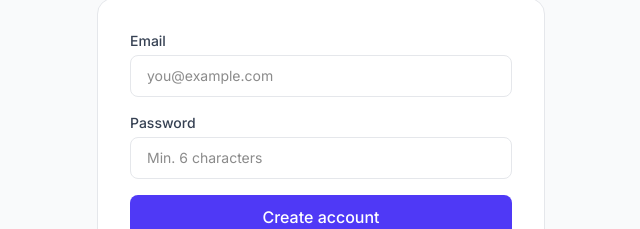
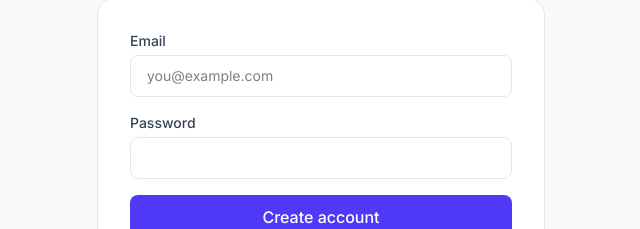
Before and after one commit to priyacha123/api-gateway-dashboard, a Next.js app: page /register in a window 1280 px wide. Shown: the part 315-544 px from the top of the page, without its empty margins (319-959 px from the left). Built offline with nearby package versions, Linux system fonts and the light colour scheme; no server answers.

Commit message:
fix: remove the extra '/' from the url

```diff
--- a/app/login/page.tsx
+++ b/app/login/page.tsx
@@ -66,7 +66,7 @@
                 type="email"
                 value={email}
                 onChange={e => setEmail(e.target.value)}
-                className="w-full border border-gray-200 rounded-lg px-4 py-2.5 text-sm focus:outline-none focus:ring-2 focus:ring-indigo-500"
+                className="w-full border border-gray-200 rounded-lg px-4 py-2.5 text-sm focus:outline-none focus:ring-2 focus:ring-indigo-500 text-black"
                 placeholder="you@example.com"
               />
             </div>
@@ -76,8 +76,7 @@
                 type="password"
                 value={password}
                 onChange={e => setPassword(e.target.value)}
-                className="w-full border border-gray-200 rounded-lg px-4 py-2.5 text-sm focus:outline-none focus:ring-2 focus:ring-indigo-500"
-                placeholder="••••••••"
+                className="w-full border border-gray-200 rounded-lg px-4 py-2.5 text-sm focus:outline-none focus:ring-2 focus:ring-indigo-500 text-black"
               />
             </div>
 
--- a/app/register/page.tsx
+++ b/app/register/page.tsx
@@ -78,7 +78,7 @@
                 type="email"
                 value={email}
                 onChange={e => setEmail(e.target.value)}
-                className="w-full border border-gray-200 rounded-lg px-4 py-2.5 text-sm focus:outline-none focus:ring-2 focus:ring-indigo-500"
+                className="w-full border border-gray-200 rounded-lg px-4 py-2.5 text-sm focus:outline-none focus:ring-2 focus:ring-indigo-500 text-black"
                 placeholder="you@example.com"
               />
             </div>
@@ -88,8 +88,7 @@
                 type="password"
                 value={password}
                 onChange={e => setPassword(e.target.value)}
-                className="w-full border border-gray-200 rounded-lg px-4 py-2.5 text-sm focus:outline-none focus:ring-2 focus:ring-indigo-500"
-                placeholder="Min. 6 characters"
+                className="w-full border border-gray-200 rounded-lg px-4 py-2.5 text-sm focus:outline-none focus:ring-2 focus:ring-indigo-500 text-black"
               />
             </div>
 
```
